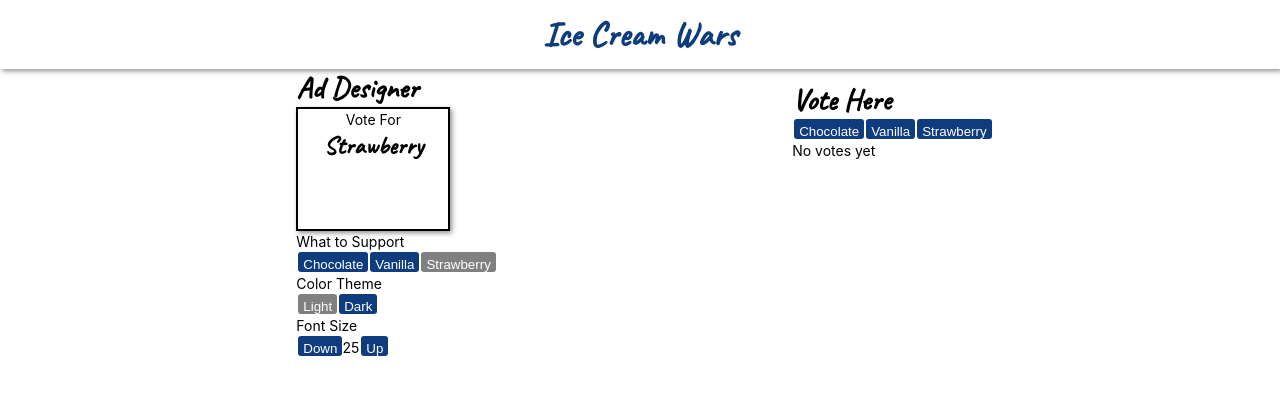
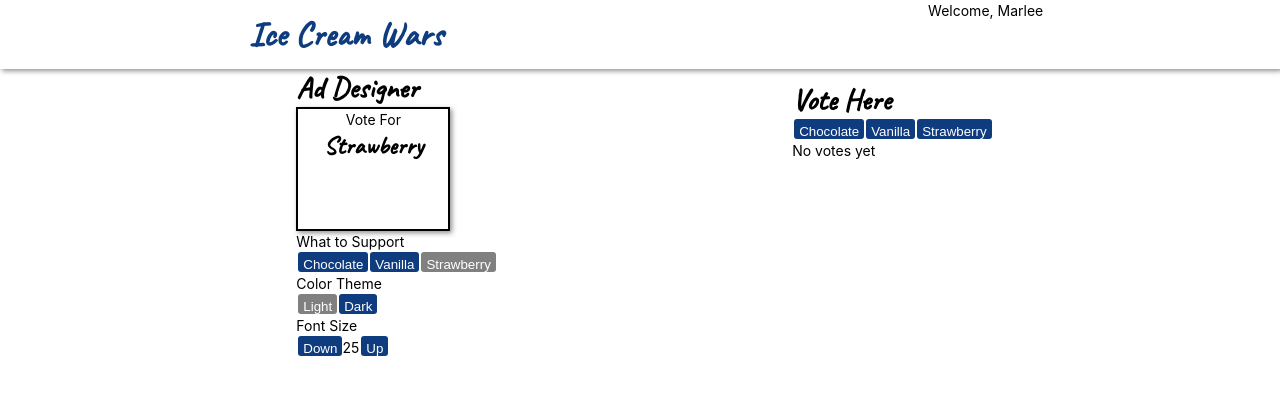
Before and after one commit to g-marlee/icecream-lab-1, a React (Create React App) app: page / in a window 1280 px wide. Shown: the top 394 px of the page. Built offline with nearby package versions, Linux system fonts and the light colour scheme.

Commit message:
Add user prop to header

```diff
--- a/src/App.tsx
+++ b/src/App.tsx
@@ -8,7 +8,7 @@ import Votes from './components/Votes';
 function App() {
   return (
     <div className="App">
-      <Header />
+      <Header user="Marlee"/>
       <div className='content-container'>
         <AdDesigner />
         <Votes />
--- a/src/components/Header.tsx
+++ b/src/components/Header.tsx
@@ -1,7 +1,14 @@
 import './Header.css';
 
-function Header() {
-    return (<div style={{display: 'flex', justifyContent: 'center', boxShadow: '2px 2px 5px #8d918e'}}><h1 className='caveat-font' style={{color: '#0e3c7e', padding: '12px'}}>Ice Cream Wars</h1></div>)
+interface Props {
+    user: String;
+}
+
+function Header({user}: Props) {
+    return (<div style={{display: 'flex', justifyContent: 'space-around', boxShadow: '2px 2px 5px #8d918e'}}>
+        <h1 className='caveat-font' style={{color: '#0e3c7e', padding: '12px'}}>Ice Cream Wars</h1>
+        <p>Welcome, {user}</p>
+        </div>)
 }
 
 export default Header;
```
